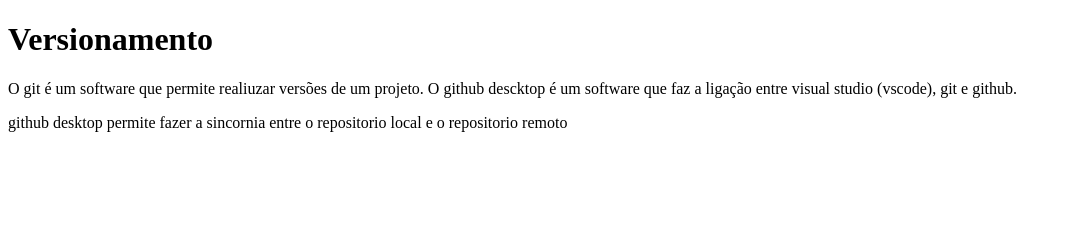
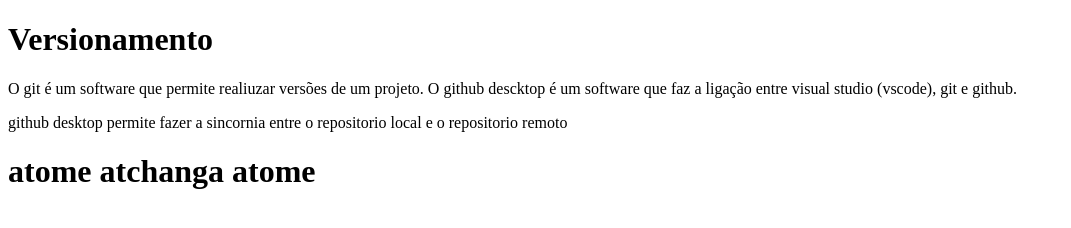
Before and after one commit to TheoArmstrong/3infoM, a plain HTML site: page index.html in a window 1280 px wide. Shown: the whole page, without its empty margins (0-1071 px from the left). Drawn offline with Linux system fonts and the light colour scheme.

Commit message:
tome
viva

```diff
--- a/index.html
+++ b/index.html
@@ -17,7 +17,7 @@
         github desktop permite fazer a sincornia entre o repositorio local e o repositorio remoto
     </p>
 
-
+    <h1>atome atchanga atome</h1>
 
 
 </body>
```
